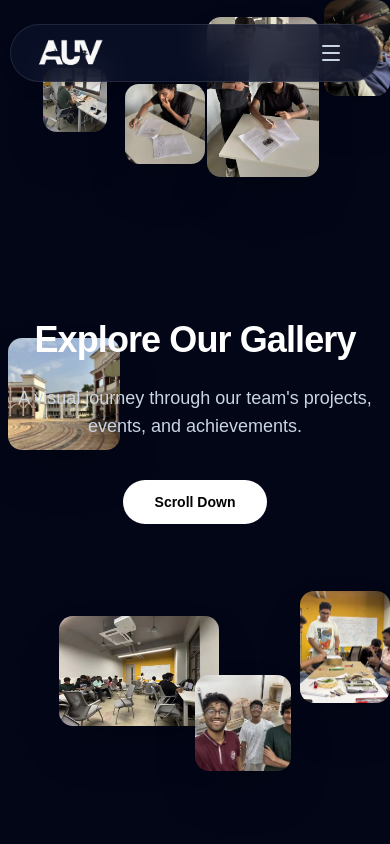
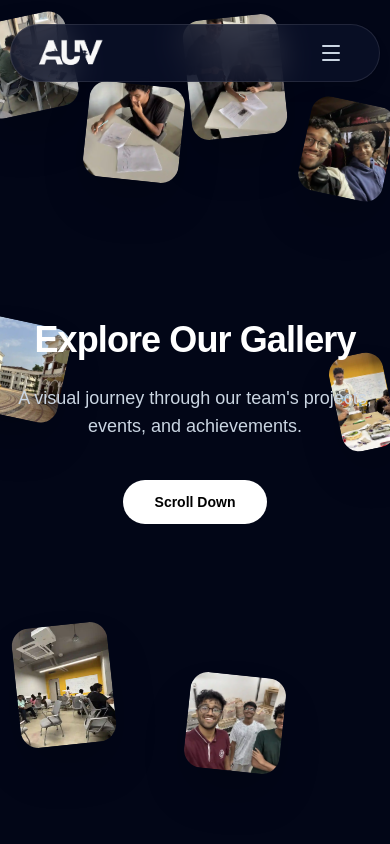
Before and after one commit to MITB-AUVTeam/teamWebsite, a React (Vite) app: page /gallery in a window 390 px wide. Shown: the top 844 px of the page. Built offline with nearby package versions, Linux system fonts and the light colour scheme.

Commit message:
feat: maximize mobile responsiveness and visual excellence across all pages

```diff
--- a/src/components/ui/bento-grid.tsx
+++ b/src/components/ui/bento-grid.tsx
@@ -15,7 +15,7 @@ const BentoGrid = ({
   return (
     <div
       className={cn(
-        "grid w-full auto-rows-[22rem] grid-cols-3 gap-4",
+        "grid w-full auto-rows-[18rem] sm:auto-rows-[22rem] grid-cols-1 md:grid-cols-3 gap-4",
         className,
       )}
     >
@@ -56,7 +56,7 @@ const BentoCard = ({
     role={onClick ? "button" : undefined}
     aria-label={onClick ? `View details for ${name}` : undefined}
     className={cn(
-      "group relative col-span-3 flex flex-col justify-between overflow-hidden rounded-xl",
+      "group relative col-span-1 md:col-span-3 flex flex-col justify-between overflow-hidden rounded-xl",
       // light styles
       "bg-white [box-shadow:0_0_0_1px_rgba(0,0,0,.03),0_2px_4px_rgba(0,0,0,.05),0_12px_24px_rgba(0,0,0,.05)]",
       // dark styles
--- a/src/components/ui/tubelight-navbar.tsx
+++ b/src/components/ui/tubelight-navbar.tsx
@@ -145,8 +145,8 @@ export function NavBar({ items, className, children, isScrolled = false }: NavBa
             </div>
 
             {/* Menu Items Box */}
-            <div className="mt-4 flex-1 bg-transparent border border-white/10 rounded-[2rem] overflow-hidden flex flex-col shadow-2xl">
-              <div className="flex-1 flex flex-col px-6 py-8 justify-center">
+            <div className="mt-4 flex-1 bg-transparent border border-white/10 rounded-[2rem] overflow-y-auto flex flex-col shadow-2xl min-h-0">
+              <div className="flex-1 flex flex-col px-6 py-4 md:py-8 justify-start md:justify-center">
                 <div className="flex flex-col">
                   {items.map((item) => {
                     const isActive = activeTab === item.name;
@@ -158,7 +158,7 @@ export function NavBar({ items, className, children, isScrolled = false }: NavBa
                           setIsMobileMenuOpen(false);
                         }}
                         className={cn(
-                          "relative py-6 text-center text-sm font-bold tracking-[0.2em] uppercase border-b border-white/5 last:border-b-0 transition-colors flex items-center justify-center",
+                          "relative py-4 sm:py-5 text-center text-sm font-bold tracking-[0.2em] uppercase border-b border-white/5 last:border-b-0 transition-colors flex items-center justify-center",
                           isActive ? "text-blue-500" : "text-slate-300 hover:text-blue-400"
                         )}
                       >
--- a/src/components/ui/vertical-tabs.tsx
+++ b/src/components/ui/vertical-tabs.tsx
@@ -86,7 +86,7 @@ export default function VerticalTabs() {
           {/* Left Column: Content */}
           <div className="lg:col-span-5 flex flex-col justify-center order-2 lg:order-1 pt-2">
             <div className="space-y-2 mb-12">
-              <h2 className="tracking-tight text-balance text-4xl font-bold md:text-5xl lg:text-6xl text-white whitespace-nowrap">
+              <h2 className="tracking-tight text-balance text-3xl font-bold md:text-5xl lg:text-6xl text-white">
                 Mission & Vision
               </h2>
             </div>
@@ -99,13 +99,13 @@ export default function VerticalTabs() {
                     key={service.id}
                     onClick={() => handleTabClick(index)}
                     className={cn(
-                      "group relative flex items-start gap-6 py-8 md:py-10 text-left transition-all duration-500 border-t border-white/10 first:border-0",
+                      "group relative flex items-start gap-6 py-6 md:py-10 text-left transition-all duration-500 border-t border-white/10 first:border-0 pl-6 md:pl-0",
                       isActive
                         ? "text-white"
                         : "text-slate-500 hover:text-slate-300"
                     )}
                   >
-                    <div className="absolute left-[-24px] md:left-[-32px] top-0 bottom-0 w-[2px] bg-white/10">
+                    <div className="absolute left-0 md:left-[-32px] top-0 bottom-0 w-[2px] bg-white/10">
                       {isActive && (
                         <motion.div
                           key={`progress-${index}-${isPaused}`}
--- a/src/pages/GalleryPage.tsx
+++ b/src/pages/GalleryPage.tsx
@@ -273,62 +273,62 @@ export function GalleryPage() {
         </motion.div>
 
         <Floating sensitivity={-1} className="overflow-hidden">
-          <FloatingElement depth={0.5} className="top-[8%] left-[11%]">
+          <FloatingElement depth={0.5} className="top-[2%] left-[-6%] md:top-[8%] md:left-[11%]">
             <motion.img
               initial={{ opacity: 0 }}
               src={exampleImages[0].url}
-              className="w-16 h-16 md:w-24 md:h-24 object-cover rounded-xl hover:scale-105 duration-200 cursor-pointer transition-transform shadow-2xl"
+              className="w-24 h-24 md:w-36 md:h-36 object-cover rounded-2xl hover:scale-105 duration-200 cursor-pointer transition-transform shadow-2xl -rotate-12 md:rotate-0"
             />
           </FloatingElement>
-          <FloatingElement depth={1} className="top-[10%] left-[32%]">
+          <FloatingElement depth={1} className="top-[10%] left-[22%] md:top-[10%] md:left-[32%]">
             <motion.img
               initial={{ opacity: 0 }}
               src={exampleImages[1].url}
-              className="w-20 h-20 md:w-28 md:h-28 object-cover rounded-xl hover:scale-105 duration-200 cursor-pointer transition-transform shadow-2xl"
+              className="w-24 h-24 md:w-40 md:h-40 object-cover rounded-2xl hover:scale-105 duration-200 cursor-pointer transition-transform shadow-2xl rotate-6 md:rotate-0"
             />
           </FloatingElement>
-          <FloatingElement depth={2} className="top-[2%] left-[53%]">
+          <FloatingElement depth={2} className="top-[2%] left-[48%] md:top-[2%] md:left-[53%]">
             <motion.img
               initial={{ opacity: 0 }}
               src={exampleImages[2].url}
-              className="w-28 h-40 md:w-40 md:h-52 object-cover rounded-xl hover:scale-105 duration-200 cursor-pointer transition-transform shadow-2xl"
+              className="w-24 h-30 md:w-40 md:h-56 lg:w-56 lg:h-72 object-cover rounded-2xl hover:scale-105 duration-200 cursor-pointer transition-transform shadow-2xl -rotate-6 md:rotate-0"
             />
           </FloatingElement>
-          <FloatingElement depth={1} className="top-[0%] left-[83%]">
+          <FloatingElement depth={1} className="top-[12%] left-[78%] md:top-[0%] md:left-[83%]">
             <motion.img
               initial={{ opacity: 0 }}
               src={exampleImages[3].url}
-              className="w-24 h-24 md:w-32 md:h-32 object-cover rounded-xl hover:scale-105 duration-200 cursor-pointer transition-transform shadow-2xl"
+              className="w-24 h-24 md:w-44 md:h-44 object-cover rounded-2xl hover:scale-105 duration-200 cursor-pointer transition-transform shadow-2xl rotate-12 md:rotate-0"
             />
           </FloatingElement>
 
-          <FloatingElement depth={1} className="top-[40%] left-[2%]">
+          <FloatingElement depth={1} className="top-[38%] left-[-8%] md:top-[40%] md:left-[2%]">
             <motion.img
               initial={{ opacity: 0 }}
               src={exampleImages[4].url}
-              className="w-28 h-28 md:w-36 md:h-36 object-cover rounded-xl hover:scale-105 duration-200 cursor-pointer transition-transform shadow-2xl"
+              className="w-24 h-24 sm:w-36 sm:h-36 md:w-48 md:h-48 object-cover rounded-2xl hover:scale-105 duration-200 cursor-pointer transition-transform shadow-2xl rotate-12 md:rotate-0"
             />
           </FloatingElement>
-          <FloatingElement depth={2} className="top-[70%] left-[77%]">
+          <FloatingElement depth={2} className="top-[42%] left-[86%] md:top-[70%] md:left-[77%]">
             <motion.img
               initial={{ opacity: 0 }}
               src={exampleImages[7].url}
-              className="w-28 h-28 md:w-36 md:h-48 object-cover rounded-xl hover:scale-105 duration-200 cursor-pointer transition-transform shadow-2xl"
+              className="w-24 h-24 sm:w-36 sm:h-36 md:w-48 md:h-60 object-cover rounded-2xl hover:scale-105 duration-200 cursor-pointer transition-transform shadow-2xl -rotate-12 md:rotate-0"
             />
           </FloatingElement>
 
-          <FloatingElement depth={4} className="top-[73%] left-[15%]">
+          <FloatingElement depth={4} className="top-[74%] left-[4%] md:top-[73%] md:left-[15%]">
             <motion.img
               initial={{ opacity: 0 }}
               src={exampleImages[5].url}
-              className="w-40 md:w-52 h-full object-cover rounded-xl hover:scale-105 duration-200 cursor-pointer transition-transform shadow-2xl"
+              className="w-24 h-30 md:w-56 md:h-72 object-cover rounded-2xl hover:scale-105 duration-200 cursor-pointer transition-transform shadow-2xl -rotate-6 md:rotate-0"
             />
           </FloatingElement>
-          <FloatingElement depth={1} className="top-[80%] left-[50%]">
+          <FloatingElement depth={1} className="top-[80%] left-[48%] md:top-[80%] md:left-[50%]">
             <motion.img
               initial={{ opacity: 0 }}
               src={exampleImages[6].url}
-              className="w-24 h-24 md:w-32 md:h-32 object-cover rounded-xl hover:scale-105 duration-200 cursor-pointer transition-transform shadow-2xl"
+              className="w-24 h-24 md:w-44 md:h-44 object-cover rounded-2xl hover:scale-105 duration-200 cursor-pointer transition-transform shadow-2xl rotate-6 md:rotate-0"
             />
           </FloatingElement>
         </Floating>
@@ -347,7 +347,7 @@ export function GalleryPage() {
 
           <ToggleGroup
             type="single"
-            className="flex flex-wrap items-center justify-center gap-3 rounded-full border border-white/10 bg-[#0a1128]/95 px-3 py-2 shadow-2xl backdrop-blur-lg"
+            className="flex flex-wrap items-center justify-center gap-3 rounded-2xl sm:rounded-full border border-white/10 bg-[#0a1128]/95 px-3 py-2 shadow-2xl backdrop-blur-lg"
             value={key}
             onValueChange={(e) => {
               if (e) setKey(e);
--- a/src/pages/MediaPage.tsx
+++ b/src/pages/MediaPage.tsx
@@ -121,7 +121,7 @@ export function MediaPage() {
           transition={{ duration: 0.8, delay: 0.2 }}
           className="group relative rounded-3xl overflow-hidden bg-white/5 border border-white/10 flex flex-col lg:flex-row cursor-pointer hover:border-white/20 transition-colors"
         >
-          <div className="w-full lg:w-3/5 h-[300px] lg:h-[500px] overflow-hidden">
+          <div className="w-full lg:w-3/5 h-[220px] sm:h-[300px] lg:h-[500px] overflow-hidden">
             <img
               src={featuredPost.image}
               alt={featuredPost.title}
```
Also changed, not shown: src/components/ui/gallery.tsx (+15 -4 lines), src/pages/Home.tsx (+7 -7 lines), src/pages/VehiclesPage.tsx (+42 -3 lines).
